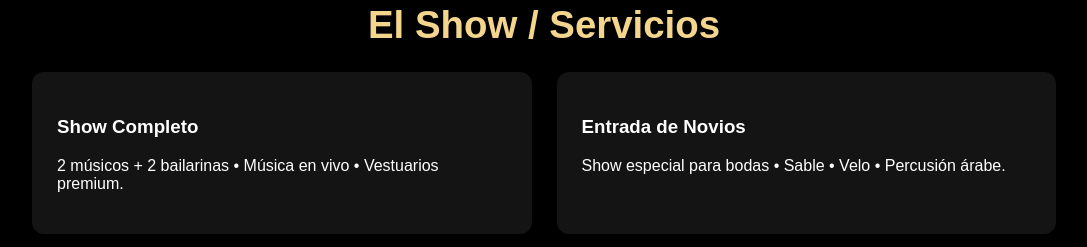
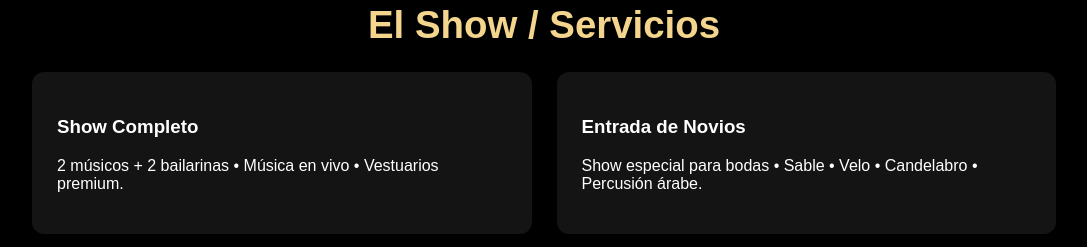
Before and after one commit to matiasmartinez1129/min-al-ruh, a plain HTML site: page index.html in a window 1280 px wide. Shown: the part 1796-2043 px from the top of the page, without its empty margins (96-1183 px from the left). Drawn offline with Linux system fonts and the light colour scheme.

Commit message:
agregue musica de fondo y corregi textos

```diff
--- a/index.html
+++ b/index.html
@@ -95,7 +95,7 @@
 
       <div class="servicio-card">
         <h3>Entrada de Novios</h3>
-        <p>Show especial para bodas • Sable • Velo • Percusión árabe.</p>
+        <p>Show especial para bodas • Sable • Velo • Candelabro • Percusión árabe.</p>
       </div>
 
       <div class="servicio-card">
```
